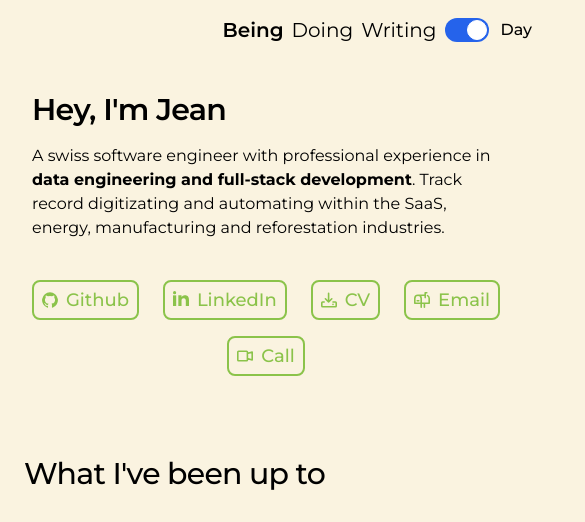
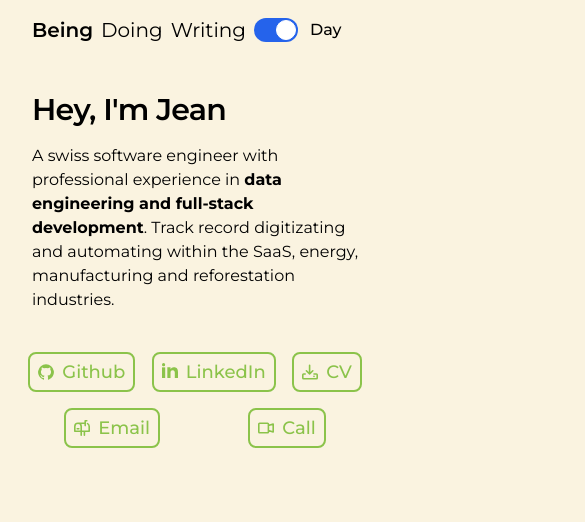
Before and after one commit to jeanschoenlaub/Public-portofolio, a Next.js app: page / in a window 390 px wide. Shown: the top 522 px of the page, 585 px wide, since content can reach past the window. Built offline with nearby package versions, Linux system fonts and the light colour scheme; grey boxes are pictures that could not be loaded.

Commit message:
better mobile

```diff
--- a/package.json
+++ b/package.json
@@ -11,6 +11,8 @@
   "dependencies": {
     "@t3-oss/env-nextjs": "^0.7.0",
     "@vercel/analytics": "^1.5.0",
+    "baseline-browser-mapping": "^2.10.16",
+    "caniuse-lite": "^1.0.30001787",
     "framer-motion": "^10.16.5",
     "next": "^14.0.0",
     "react": "18.2.0",
--- a/src/components/NavBar.tsx
+++ b/src/components/NavBar.tsx
@@ -1,5 +1,5 @@
 import Link from 'next/link';
-import React from 'react';
+import React, { useEffect, useState } from 'react';
 import { useTheme } from '~/context/ThemeContext';
 
 type Section = 'home' | 'projects' | 'blog';
@@ -11,6 +11,14 @@ interface NavigationProps {
 const Navigation: React.FC<NavigationProps> = ({ activeSection }) => {
   const { theme, mounted, handleThemeChange } = useTheme();
   const isDayTheme = theme === 'light';
+  const [isMobile, setIsMobile] = useState(false);
+
+  useEffect(() => {
+    const check = () => setIsMobile(window.innerWidth < 640);
+    check();
+    window.addEventListener('resize', check);
+    return () => window.removeEventListener('resize', check);
+  }, []);
 
   const handleChange = () => {
     handleThemeChange(isDayTheme ? 'dark' : 'light');
@@ -19,8 +27,10 @@ const Navigation: React.FC<NavigationProps> = ({ activeSection }) => {
   const linkClassName = (section: Section) =>
     `${!isDayTheme ? 'underline-teal-500' : 'underline-custom-mint-green'} ${activeSection === section ? 'font-semibold' : ''}`;
 
+  const navClassName = `ml-4 flex flex-no-shrink ${isMobile ? 'justify-start' : 'justify-end'} space-x-2 sm:space-x-6 mb-4 sm:mr-4 text-xl font-montserrat ${!isDayTheme ? 'text-white' : 'text-black'}`;
+
   return (
-    <nav className={`ml-4 flex flex-no-shrink justify-end space-x-2 sm:space-x-6 mb-4 sm:mr-4 min-w-[500px] text-xl font-montserrat ${!isDayTheme ? 'text-white' : 'text-black'}`}>
+    <nav className={navClassName}>
       <Link href="/" className={linkClassName('home')}>
         Being
       </Link>
--- a/src/components/drawings/home-drawings.tsx
+++ b/src/components/drawings/home-drawings.tsx
@@ -30,7 +30,6 @@ export default function HomePageDrawings ( { isAnyElementVisible, onTopOffsetPow
 
     const updateTopOffset = (newTopOffsetPower:number) => { //pass back the power svg loc for dinamic border rendering on touvhin power svg
         onTopOffsetPowerChange(newTopOffsetPower);
-        console.log(newTopOffsetPower)
     };
 
 
--- a/src/pages/index.tsx
+++ b/src/pages/index.tsx
@@ -65,18 +65,18 @@ export default function Home() {
 
           <Navigation activeSection='home' />
 
-          <div id="aboutme" className={`border-0 lg:border-l-4 min-w-[500px] relative z-50 p-2 mt-10
+          <div id="aboutme" className={`border-0 lg:border-l-4 relative z-50 p-2 mt-10
               ${isElementVisible.aboutme ? powerOnBorder: powerOffBorder}`}>
                 <AboutMe theme={theme}></AboutMe>
             </div>
 
-            <div id="projects" className={`p-2 border-0 min-w-[600px] relative z-50 lg:border-l-4 mt-10
+            <div id="projects" className={`p-2 border-0 relative z-50 lg:border-l-4 mt-10
                 ${isElementVisible.projects ? powerOnBorder: powerOffBorder}`}>
                 <h2 className={`text-3xl tracking-tight font-medium mt-2 ${theme === 'dark' ? 'text-gray-200' : 'text-black'}`}> What I&apos;ve been up to </h2>
                 <Projects theme = {theme}></Projects>
             </div>
 
-            <div id="timeline" className={` p-2 border-0 min-w-[500px] lg:border-l-4 mt-10
+            <div id="timeline" className={` p-2 border-0 lg:border-l-4 mt-10
                ${isElementVisible.timeline ? powerOnBorder: powerOffBorder}`}>
                 <h2 className={`text-3xl tracking-tight font-medium mt-2 mb-8 ${theme === 'dark' ? 'text-gray-200' : 'text-black'}`}> It&apos;s about the journey </h2>
                 <Timeline theme={theme}></Timeline>
```
Also changed, not shown: 1 other file (tests, documents, lock files or other folders).
